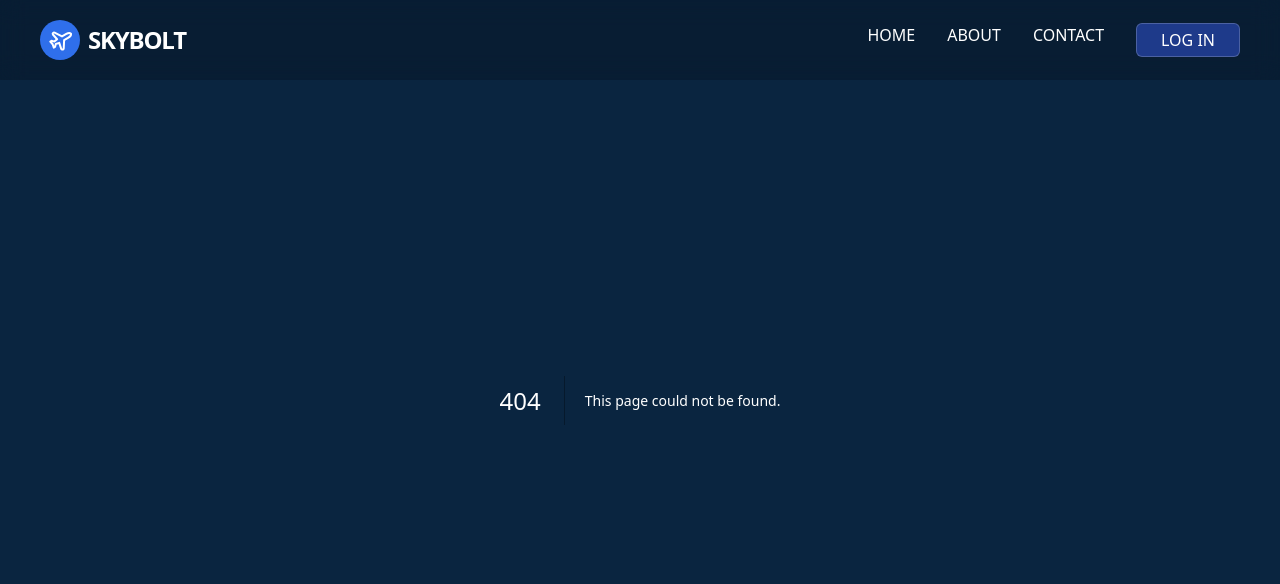
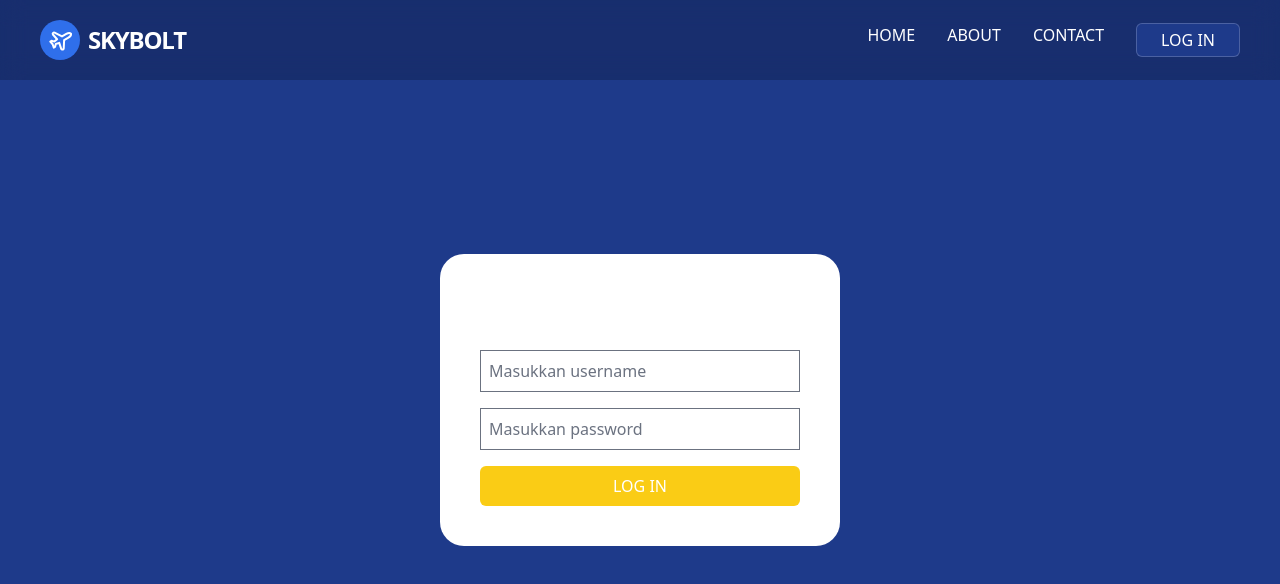
Before and after one commit to j3pa/PROJECT, a Next.js app in the folder nextjs-dashboard/: page /login in a window 1280 px wide. Before the commit this address had no page. Shown: the top 584 px of the page. Built offline with nearby package versions, Linux system fonts and the light colour scheme.

Commit message:
Tambahin login page
Nambah login page dan update link navbar

```diff
--- /dev/null
+++ b/nextjs-dashboard/app/login/page.tsx
@@ -0,0 +1,25 @@
+export default function LoginPage() {
+  return (
+    <div className="min-h-screen flex items-center justify-center bg-blue-900">
+      <div className="bg-white rounded-3xl p-10 w-[400px] text-center">
+        <h1 className="text-2xl font-bold mb-6">LOGIN</h1>
+
+        <input
+          type="text"
+          placeholder="Masukkan username"
+          className="border w-full p-2 mb-4"
+        />
+
+        <input
+          type="password"
+          placeholder="Masukkan password"
+          className="border w-full p-2 mb-4"
+        />
+
+        <button className="bg-yellow-400 px-6 py-2 rounded-md w-full">
+          LOG IN
+        </button>
+      </div>
+    </div>
+  );
+}
--- a/nextjs-dashboard/app/ui/navbar.tsx
+++ b/nextjs-dashboard/app/ui/navbar.tsx
@@ -36,10 +36,12 @@ export default function Navbar() {
         >
           CONTACT
         </Link>
-
-        <button className="bg-blue-900 px-6 py-1 rounded-md border border-white/20 text-white">
-          LOG IN
-        </button>
+        <Link
+          href="/login"
+          className="bg-blue-900 px-6 py-1 rounded-md border border-white/20 text-white"
+        >
+  LOG IN
+</Link>
       </div>
     </nav>
   );
```
